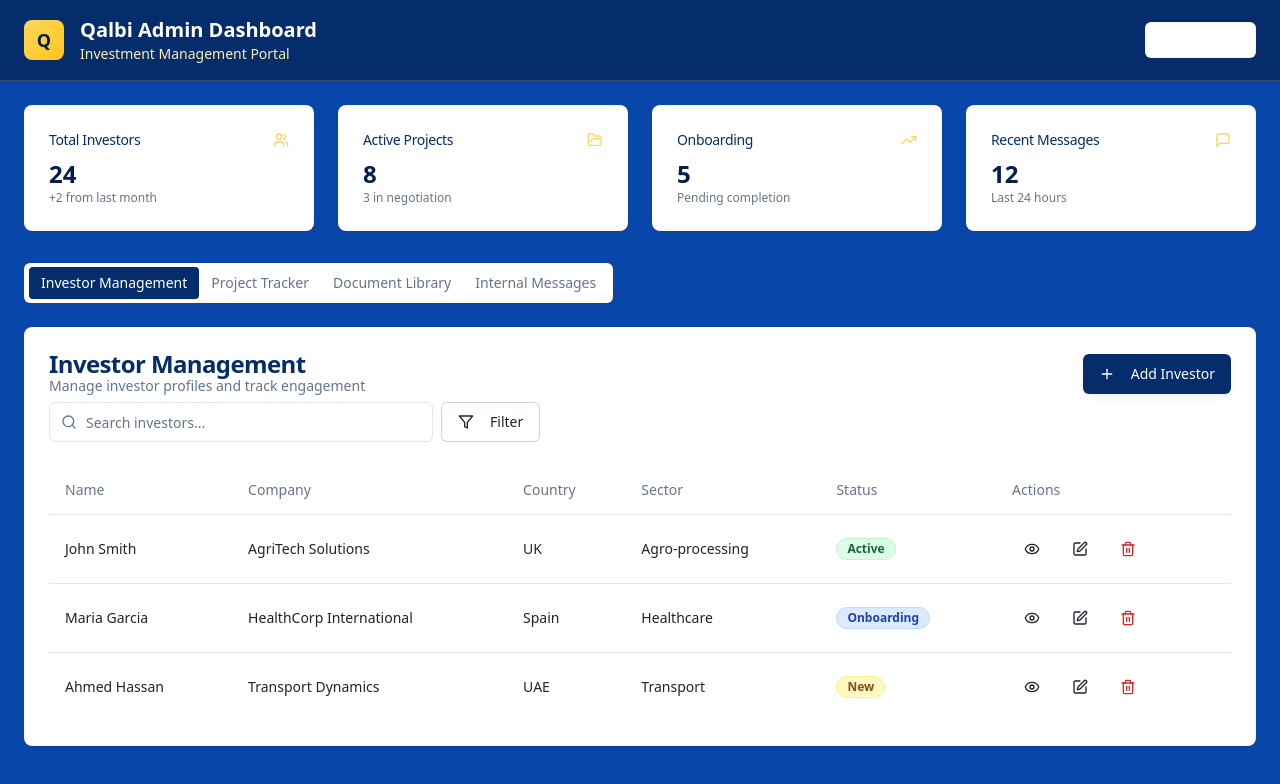
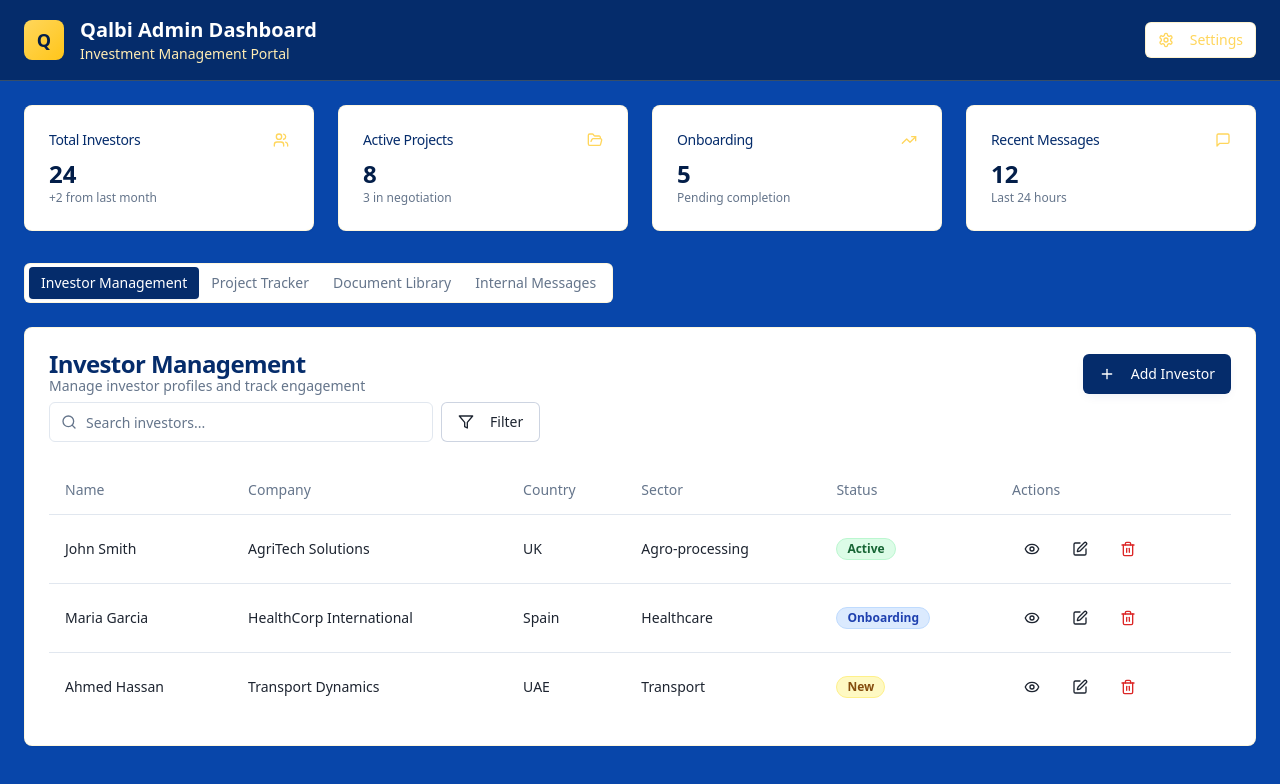
Before and after one commit to Princemarts/east-africa-gateway, a React (Vite) app: page /dashboard in a window 1280 px wide. Shown: the top 784 px of the page. Built offline with nearby package versions, Linux system fonts and the light colour scheme.

Commit message:
Update settings button color
Set the settings button text color to gold/yellow for the active state and update its icon.

```diff
--- a/src/pages/Dashboard.tsx
+++ b/src/pages/Dashboard.tsx
@@ -110,8 +110,8 @@ const Dashboard = () => {
             </div>
           </div>
           <div className="flex items-center space-x-3">
-            <Button variant="outline" size="sm" className="border-gold-medium/30 text-white hover:bg-gold-medium hover:text-navy-deep">
-              <Settings className="w-4 h-4 mr-2" />
+            <Button variant="outline" size="sm" className="border-gold-medium/30 text-gold-medium hover:bg-gold-medium hover:text-navy-deep">
+              <Settings className="w-4 h-4 mr-2 text-gold-medium" />
               Settings
             </Button>
           </div>
```
